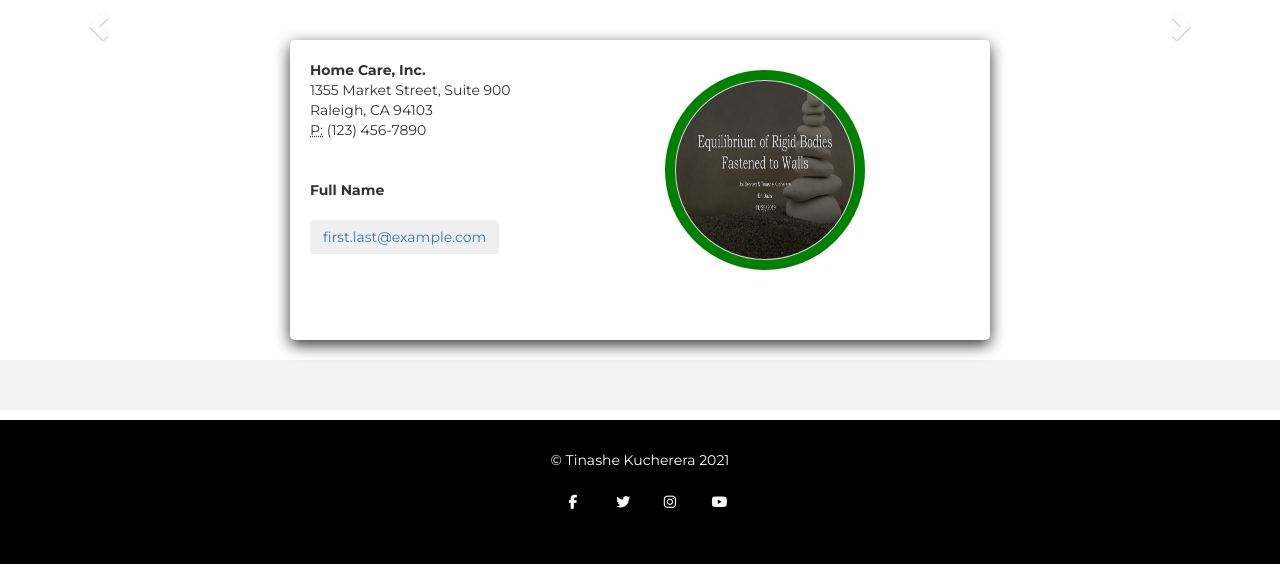
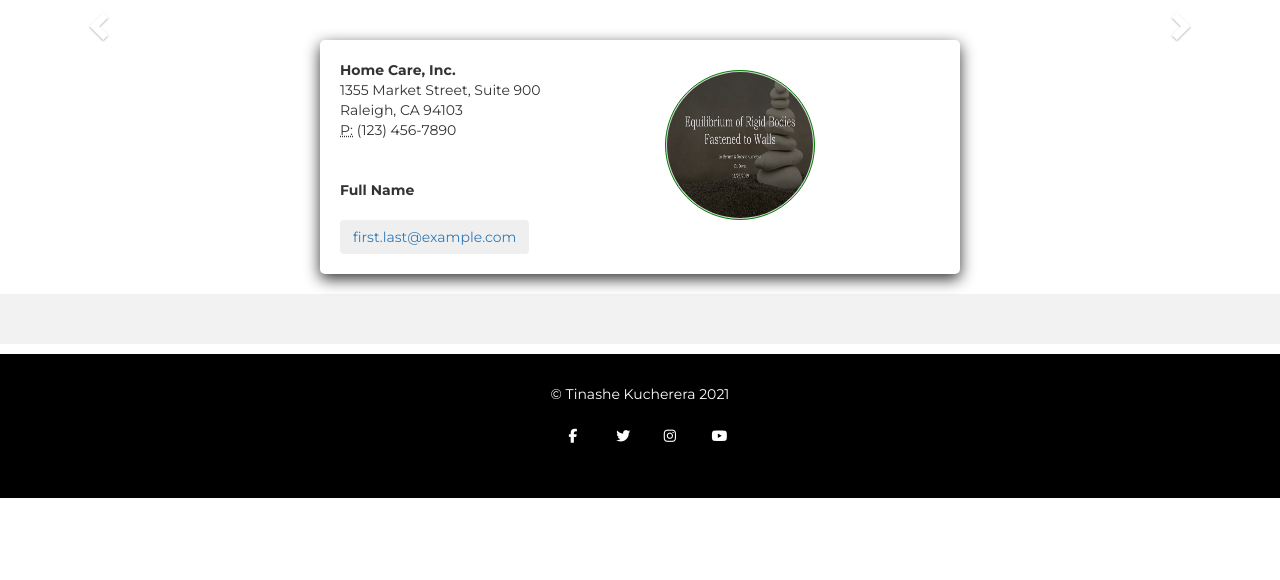
Before and after one commit to Tkucherera/home_care_site, a Django app: page / in a window 1280 px wide. Shown: the part 52-632 px from the top of the page. Run offline with Django 3.2, Linux system fonts and the light colour scheme; data that the repository does not hold is empty; some libraries are stand-ins or nearby versions.

Commit message:
production ready

```diff
--- a/home_care_site/home_care_site/settings.py
+++ b/home_care_site/home_care_site/settings.py
@@ -26,7 +26,7 @@ SECRET_KEY = 'django-insecure-kz7lp1ch1#27dp0+7nlyc_1vnd^w3^@*+l)9umfwa*s8_g$w4@
 # SECURITY WARNING: don't run with debug turned on in production!
 DEBUG = True
 
-ALLOWED_HOSTS = []
+ALLOWED_HOSTS = ['*']
 
 
 # Application definition
--- a/home_care_site/homecare/views.py
+++ b/home_care_site/homecare/views.py
@@ -89,7 +89,7 @@ def test(request):
 
             # TODO refine the code
 
-    return render(request, 'Tests.html')
+    return render(request, 'Tests.html', {'test': tests})
 
 
 def training(request):
--- a/home_care_site/static/css/style.css
+++ b/home_care_site/static/css/style.css
@@ -13,25 +13,44 @@ hr{
 #container{
     margin : 20px auto;
     background-color: white;
-    height: 300px;
+    height: relative;
+    width : 50%;
+    border-radius: 5px;
+    box-shadow: 0px 5px 15px 0px;
+    position: relative;
+
+}
+
+
+
+#score-container{
+    margin : 20px auto;
+    background-color: white;
+    height: relative;
     width : 700px;
     border-radius: 5px;
     box-shadow: 0px 5px 15px 0px;
     position: relative;
 }
 
-#score-container{
-    margin : 20px auto;
-    background-color: white;
-    height: 300px;
-    width : 700px;
-    border-radius: 5px;
-    box-shadow: 0px 5px 15px 0px;
-    position: relative;
+.img-circle {
+  width: 150px;
+  height: 150px;
+  padding:30px;
+  border-radius: 50%;
+  font-size: 20px;
+  font-weight: bold;
+  border : 1px solid green;
+  color: black;
+  display:inline-block;
+  cursor:pointer;
+  margin-top:50px;
+  margin-left:10px;
+  text-align: center;
+  background: lightgrey;
 }
 
-
-.circle {
+.score-circle {
   width: 200px;
   height: 200px;
   padding:30px;
@@ -46,6 +65,118 @@ hr{
   margin-left:10px;
   text-align: center;
   background: lightgrey;
+}
+
+.circle {
+  width: 31%;
+  height: 31%;
+  padding:30px;
+  border-radius: 50%;
+  font-size: 20px;
+  font-weight: bold;
+  border : 10px solid green;
+  color: black;
+  display:inline-block;
+  cursor:pointer;
+  margin-top:50px;
+  margin-left:10px;
+  text-align: center;
+  background: lightgrey;
+}
+
+@media only screen and (max-width: 1000px) {
+  .circle {
+    width: 150px;
+    height: 150px;
+    margin-left:100px;
+    font-size: 12px;
+
+  }
+
+    .score-circle {
+    width: 150px;
+    height: 150px;
+    margin-left:100px;
+    font-size: 12px;
+
+  }
+
+  #container {
+    width: 80%;
+
+  }
+
+  #score-container {
+    width: 80%;
+  }
+
+  .item img {
+    height: 700px;
+  }
+}
+
+@media only screen and (max-width: 700px) {
+  .circle {
+    width: 150px;
+    height: 150px;
+    margin-left:100px;
+    font-size: 11px;
+
+  }
+
+  #container {
+    width: 77%;
+
+  }
+
+  .score-circle {
+    width: 150px;
+    height: 150px;
+    margin-left:10px;
+    font-size: 12px;
+
+  }
+
+  #score-container {
+    width: 77%;
+    margin: 0 auto;
+  }
+
+  .item img {
+    height: 500px;
+  }
+}
+
+@media only screen and (max-width: 500px) {
+  .circle {
+    width: 170px;
+    height: 170px;
+    margin-left:100px;
+    font-size: 15px;
+  }
+
+  #container {
+    width: 100%;
+    align:center;
+
+  }
+
+  .score-circle {
+    width: 150px;
+    height: 150px;
+    margin-left:10px;
+    font-size: 12px;
+
+  }
+
+  #score-container {
+    width: 100%;
+    margin-left: 0px;
+  }
+
+  .item img {
+    height: 300px;
+  }
 }
 
 .circle:hover{
--- a/home_care_site/templates/base.html
+++ b/home_care_site/templates/base.html
@@ -1,14 +1,14 @@
 {% load static %}
 
-<!DOCTYPE html>
 <html lang="en">
 <head>
     <meta charset="UTF-8">
     <!-- CSS AND FONT -->
+    <meta name="viewport" content="width=device-width, initial-scale=1.0">
     <link rel="stylesheet" href="{% static 'css/main.css' %}" type="text/css">
     <link rel="stylesheet" href="{% static 'css/style.css' %}" type="text/css">
     <link rel="stylesheet" href="https://cdnjs.cloudflare.com/ajax/libs/font-awesome/4.7.0/css/font-awesome.min.css">
-    <meta name="viewport" content="width=device-width, initial-scale=1.0">
+
 
     <!-- BOOTSTRAP version 3 -->
         <link rel="stylesheet" href="https://maxcdn.bootstrapcdn.com/bootstrap/3.4.1/css/bootstrap.min.css">
--- a/home_care_site/templates/index.html
+++ b/home_care_site/templates/index.html
@@ -33,7 +33,7 @@
       {% for slide in slides %}
       {% if slide.name == 'home_health' %}
         <div class="item active">
-            <img style="width:100%;height:700px;" src="media/{{slide.image}}" alt="{{slide.name}}">
+            <img style="width:100%;" src="media/{{slide.image}}" alt="{{slide.name}}">
                 <div class="carousel-caption">
                     <h3>{{ slide.header_description}}</h3>
                     <p>{{slide.body_description}}</p>
@@ -41,7 +41,7 @@
         </div>
       {% else %}
         <div class="item ">
-            <img style="width:100%;height:700px;" src="media/{{slide.image}}" alt="{{slide.name}}">
+            <img style="width:100%;" src="media/{{slide.image}}" alt="{{slide.name}}">
                 <div class="carousel-caption">
                     <h3>{{ slide.header_description}}</h3>
                     <p>{{slide.body_description}}</p>
@@ -79,7 +79,7 @@
 
 
             <div class="col-xs-6">
-                <img class='circle'  style="padding:1px;margin-top:10px;" src="{% static 'images/ppt_1.png' %}">
+                <img class='img-circle'  style="padding:1px;margin-top:10px;" src="{% static 'images/ppt_1.png' %}">
             </div>
         </div>
     </div>
```
Also changed, not shown: home_care_site/templates/Tests.html (+17 -9 lines).
